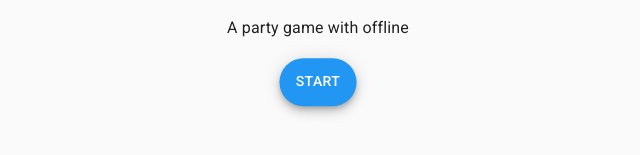
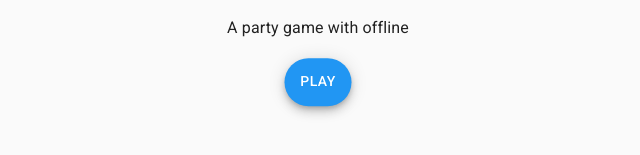
Before and after one commit to nshun/react-werewolf, a React (Create React App) app: page / in a window 1280 px wide. Shown: the part 397-552 px from the top of the page, without its empty margins (322-962 px from the left). Built offline with nearby package versions, Linux system fonts and the light colour scheme.

Commit message:
Change button name

```diff
--- a/src/pages/App.tsx
+++ b/src/pages/App.tsx
@@ -44,7 +44,7 @@ class Index extends React.Component<WithStyles<typeof styles>, {}> {
             color="primary"
             size="large"
           >
-            START
+            PLAY
           </Fab>
         </div>
       </div>
```
